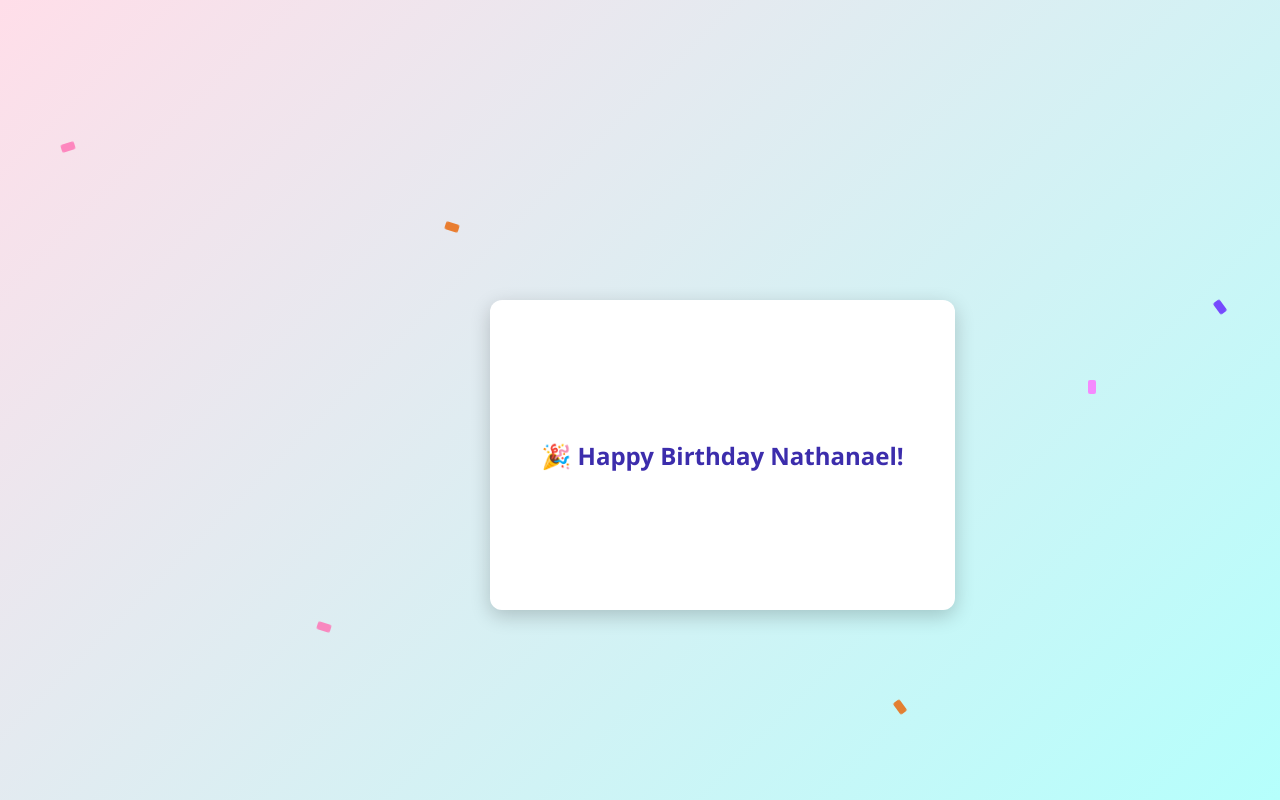
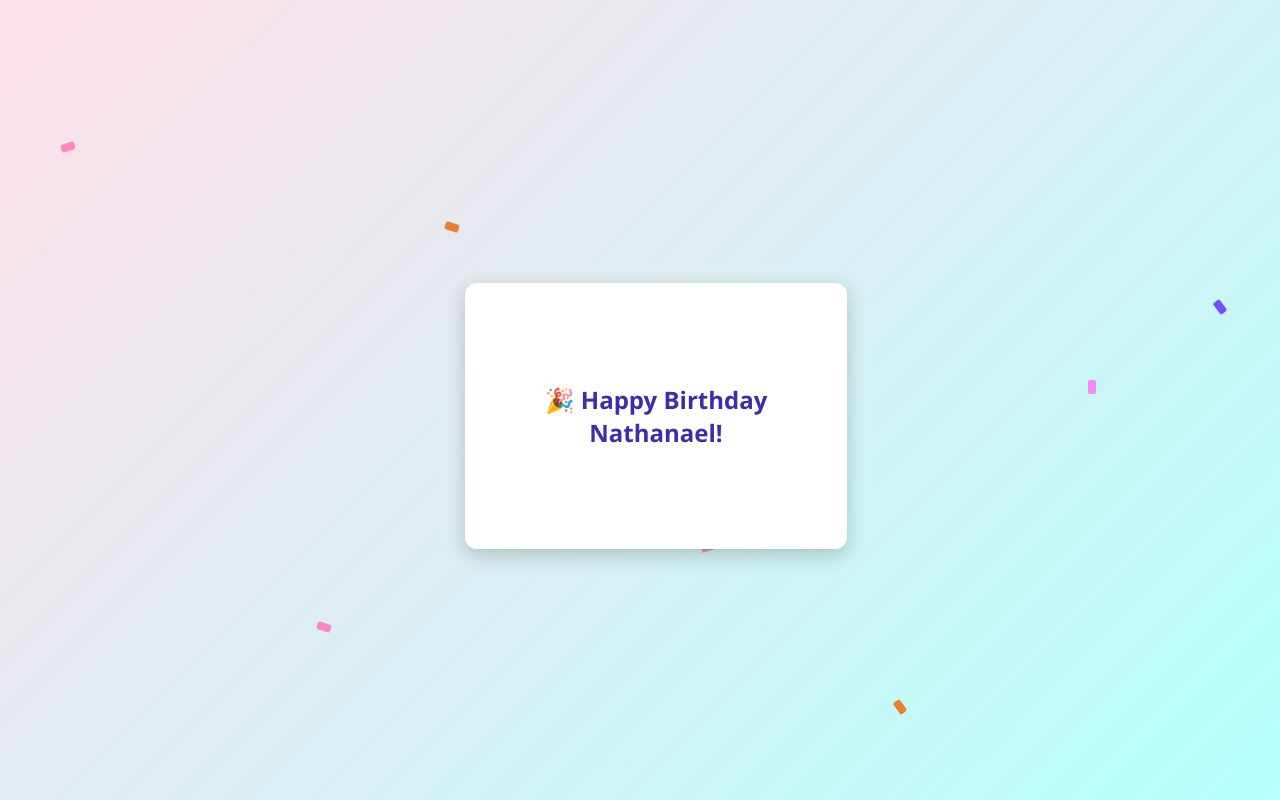
Before and after one commit to MonarrKuts/happybirthday, a plain HTML site: page index.html in a window 1280 px wide. Drawn offline with Linux system fonts and the light colour scheme.

Commit message:
Update index.html

```diff
--- a/index.html
+++ b/index.html
@@ -16,12 +16,10 @@
       overflow: hidden;
     }
 
-    /* Confetti container */
     .confetti {
       position: absolute;
       width: 100%;
       height: 100%;
-      overflow: hidden;
       top: 0;
       left: 0;
       pointer-events: none;
@@ -39,12 +37,10 @@
       border-radius: 2px;
     }
 
-    /* Different colors */
     .confetti span:nth-child(3n) { background: #ff6fff; }
     .confetti span:nth-child(5n) { background: #ea6200; }
     .confetti span:nth-child(7n) { background: #621fff; }
 
-    /* Random positions + delays */
     .confetti span:nth-child(1) { left: 10%; animation-delay: 0s; }
     .confetti span:nth-child(2) { left: 25%; animation-delay: 1s; }
     .confetti span:nth-child(3) { left: 40%; animation-delay: 2s; }
@@ -55,11 +51,6 @@
     .confetti span:nth-child(8) { left: 5%; animation-delay: 4s; }
     .confetti span:nth-child(9) { left: 60%; animation-delay: 2.8s; }
     .confetti span:nth-child(10) { left: 35%; animation-delay: 3.5s; }
-    .confetti span:nth-child(11) { left: 80%; animation-delay: 3s; }
-    .confetti span:nth-child(12) { left: 15%; animation-delay: 4s; }
-    .confetti span:nth-child(13) { left: 90%; animation-delay: 2.8s; }
-    .confetti span:nth-child(14) { left: 50%; animation-delay: 3.5s; }
-
 
     @keyframes fall {
       0%   { transform: translateY(0) rotate(0deg); }
@@ -67,49 +58,44 @@
     }
 
     .card {
-      width: 300px;
-      height: 200px;
+      width: 80vw;
+      max-width: 350px;
+      aspect-ratio: 3 / 2;
       perspective: 1000px;
-      cursor: pointer;
       z-index: 1;
     }
 
     .card-inner {
       width: 100%;
       height: 100%;
-      transition: transform 1s;
+      transition: transform 0.8s;
       transform-style: preserve-3d;
       position: relative;
     }
 
-    .card:hover .card-inner {
+    .card.flip .card-inner {
       transform: rotateY(180deg);
     }
 
     .card-front,
     .card-back {
       position: absolute;
-      width: 155%;
-      height: 155%;
+      width: 100%;
+      height: 100%;
       border-radius: 12px;
       box-shadow: 0 6px 20px rgba(0,0,0,0.2);
       display: flex;
       align-items: center;
       justify-content: center;
       backface-visibility: hidden;
+      padding: 1rem;
+      text-align: center;
     }
 
     .card-front {
       background: white;
       color: #3c2dac;
-      font-size: 1.5rem;
-      font-weight: bold;
-    }
-
-    .card-front2 {
-      background: white;
-      color: #000;
-      font-size: 0.5rem;
+      font-size: clamp(1rem, 5vw, 1.5rem);
       font-weight: bold;
     }
 
@@ -118,39 +104,42 @@
       color: white;
       transform: rotateY(180deg);
       flex-direction: column;
-      padding: 20px;
-      text-align: center;
     }
 
     .card-back h1 {
       margin: 0 0 10px;
-      font-size: 1.8rem;
+      font-size: clamp(1.2rem, 6vw, 1.8rem);
     }
 
     .card-back p {
       margin: 0;
-      font-size: 1rem;
+      font-size: clamp(0.9rem, 4vw, 1rem);
     }
   </style>
 </head>
 <body>
-  <!-- Confetti falling in the background -->
   <div class="confetti">
     <span></span><span></span><span></span><span></span><span></span>
     <span></span><span></span><span></span><span></span><span></span>
   </div>
 
-  <div class="card">
+  <div class="card" id="card">
     <div class="card-inner">
       <div class="card-front">
         🎉 Happy Birthday Nathanael!
       </div>
-
       <div class="card-back">
         <h1>🎂 Make a Wish!</h1>
         <p>Wishing you love, laughter,<br> and lots of cake 🍰</p>
       </div>
     </div>
   </div>
+
+  <script>
+    // Toggle flip on tap (mobile-friendly)
+    document.getElementById("card").addEventListener("click", function() {
+      this.classList.toggle("flip");
+    });
+  </script>
 </body>
 </html>
```
